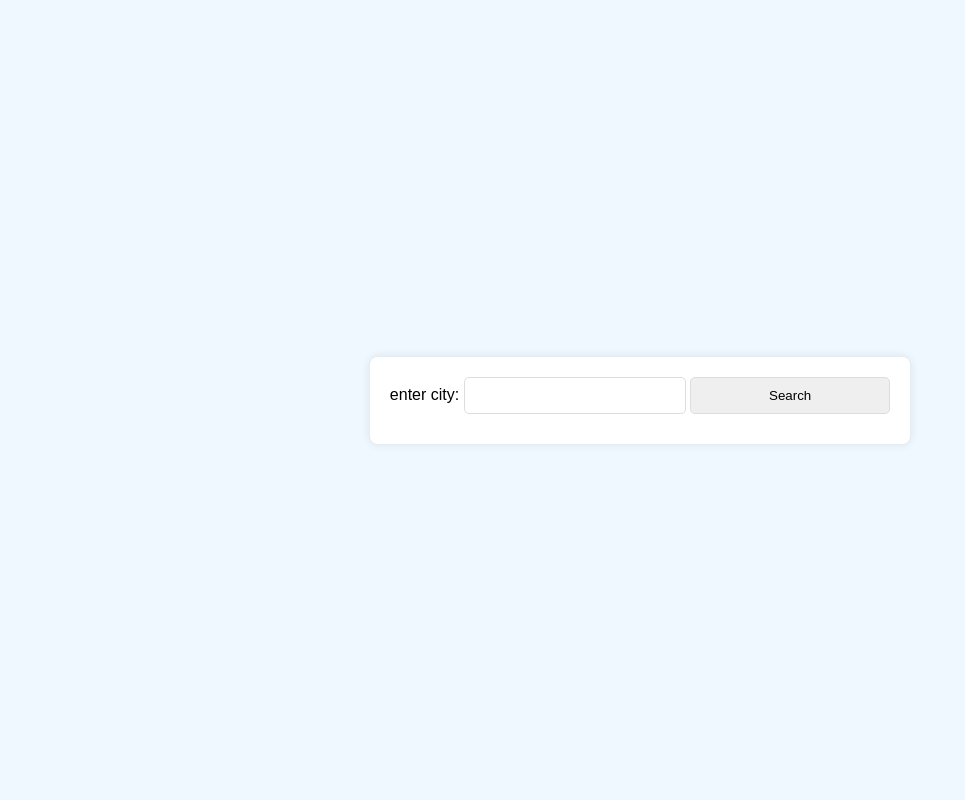
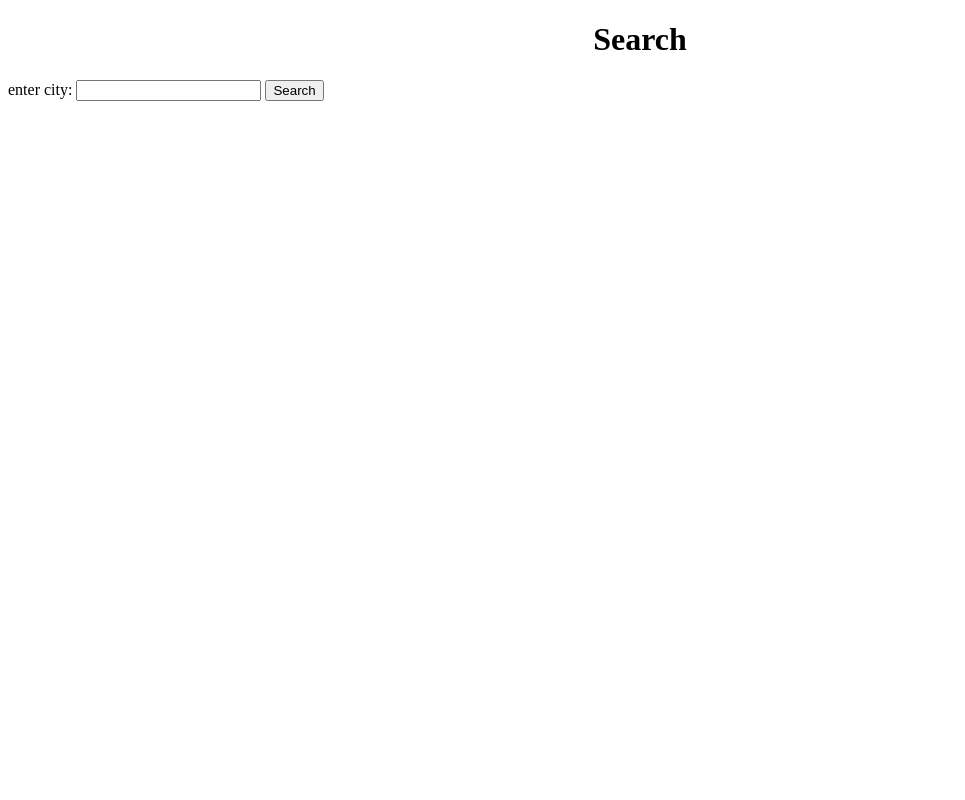
Before and after one commit to Apurv48/Weather-App, a Flask app: page / in a window 1280 px wide. Shown: the whole page, without its empty margins (0-965 px from the left). Run offline with Flask 3, Linux system fonts and the light colour scheme.

Commit message:
Update index.html

```diff
--- a/templates/index.html
+++ b/templates/index.html
@@ -1,88 +1,26 @@
 <!DOCTYPE html>
 <html lang="en">
 <head>
-    <meta charset="UTF-8">
-    <meta name="viewport" content="width=device-width, initial-scale=1.0">
-    <title>Weather App</title>
-    <style>
-        body {
-            font-family: Arial, sans-serif;
-            background-color: #f0f8ff;
-            display: flex;
-            justify-content: center;
-            align-items: center;
-            height: 100vh;
-            margin: 0;
-        }
-        .form {
-            text-align: center;
-            background-color: white;
-            padding: 20px;
-            border-radius: 8px;
-            box-shadow: 0 0 10px rgba(0, 0, 0, 0.1);
-        }
-        input {
-            padding: 10px;
-            width: 200px;
-            border: 1px solid #ddd;
-            border-radius: 5px;
-            margin-bottom: 10px;
-        }
-        button {
-            padding: 10px;
-            border: none;
-            background-color: #007BFF;
-            color: white;
-            border-radius: 5px;
-            cursor: pointer;
-        }
-        button:hover {
-            background-color: #0056b3;
-        }
-        .weather-info {
-            margin-top: 20px;
-        }
-    </style>
 </head>
 <body>
-    <div class="form">
-       <form action="/weatherapp",method="POST">
-               <label for='city'>enter city: <label>
-               <input type="text" name="city" id="city">
-        <input type="submit" value="Search">
-      </form>
+    <title>Search Page</title>
+    <div class="content">
+        <h1 style="text-align: center">Search</h1>
+
+        <div class="form">
+            <form action="/weatherapp" method="POST">
+                <label for='city'>enter city: <label>
+                <input type="text" name="city" id="city">
+<!--
+                <label for='units'>Enter Units: <label>
+                <input type="text" name="units" id="units"> -->
+<!--                 <label for='appid'>Enter your API KEY: <label>
+                <input type="text" name="appid" id="appid"> -->
+<!--                 <label for='appid'>Enter your API KEY: <label>
+                <input type="text" name="appid" id="appid"> -->
+                <input type="submit" value="Search">
+            </form>
+        </div>
     </div>
-
-<!--     <script>
-        async function getWeather() {
-            const city = document.getElementById('city').value;
-            const apiKey = 'c14526564aebf77480c65ea5895de9a9';  // Replace with your OpenWeatherMap API key
-            const url = `https://api.openweathermap.org/data/2.5/weather?q=${city}&appid=${apiKey}&units=metric`;
-
-            try {
-                const response = await fetch(url);
-                const data = await response.json();
-
-                if (data.cod === '404') {
-                    document.getElementById('weatherInfo').innerHTML = `<p>City not found</p>`;
-                } else {
-                    const weatherDescription = data.weather[0].description;
-                    const temp = data.main.temp;
-                    const humidity = data.main.humidity;
-                    const windSpeed = data.wind.speed;
-
-                    document.getElementById('weatherInfo').innerHTML = `
-                        <h3>Weather in ${data.name}</h3>
-                        <p>${weatherDescription}</p>
-                        <p>Temperature: ${temp} °C</p>
-                        <p>Humidity: ${humidity}%</p>
-                        <p>Wind Speed: ${windSpeed} m/s</p>
-                    `;
-                }
-            } catch (error) {
-                document.getElementById('weatherInfo').innerHTML = `<p>Unable to fetch weather data</p>`;
-            }
-        }
-    </script> -->
 </body>
 </html>
```
